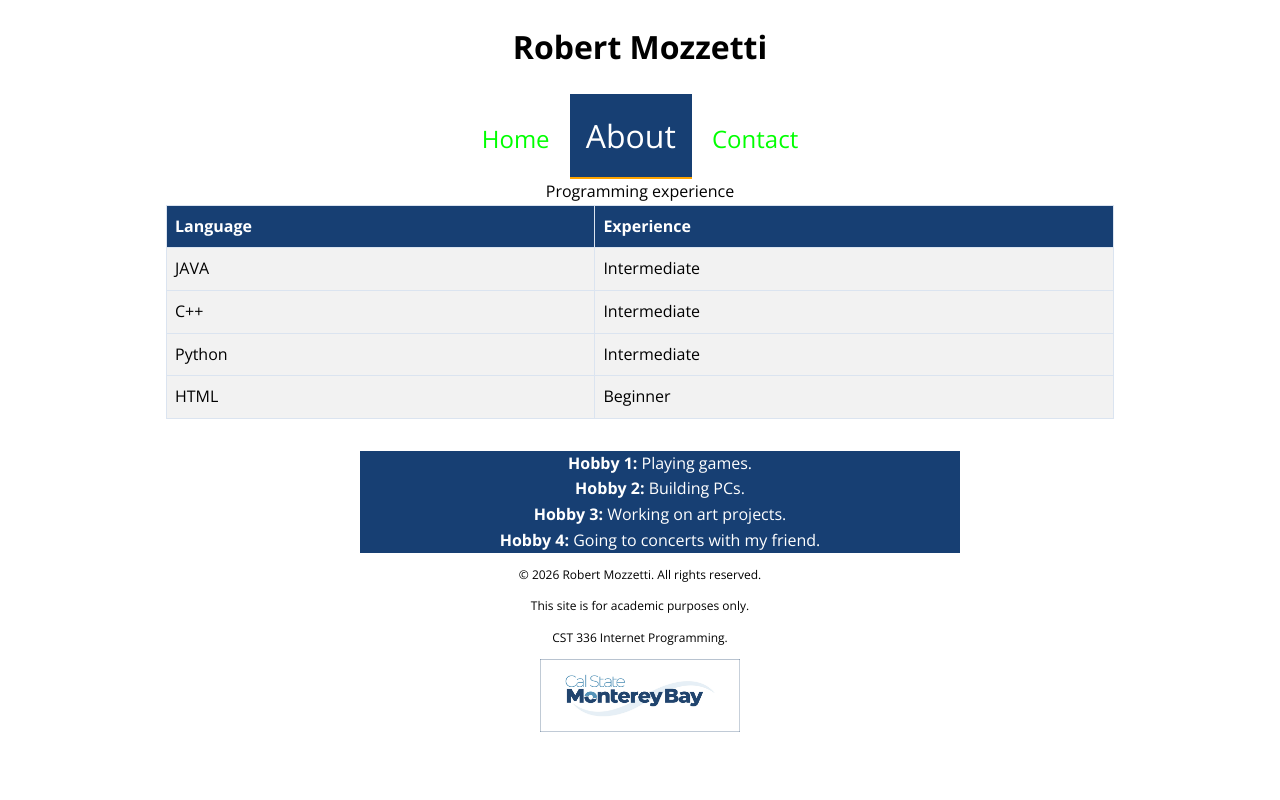
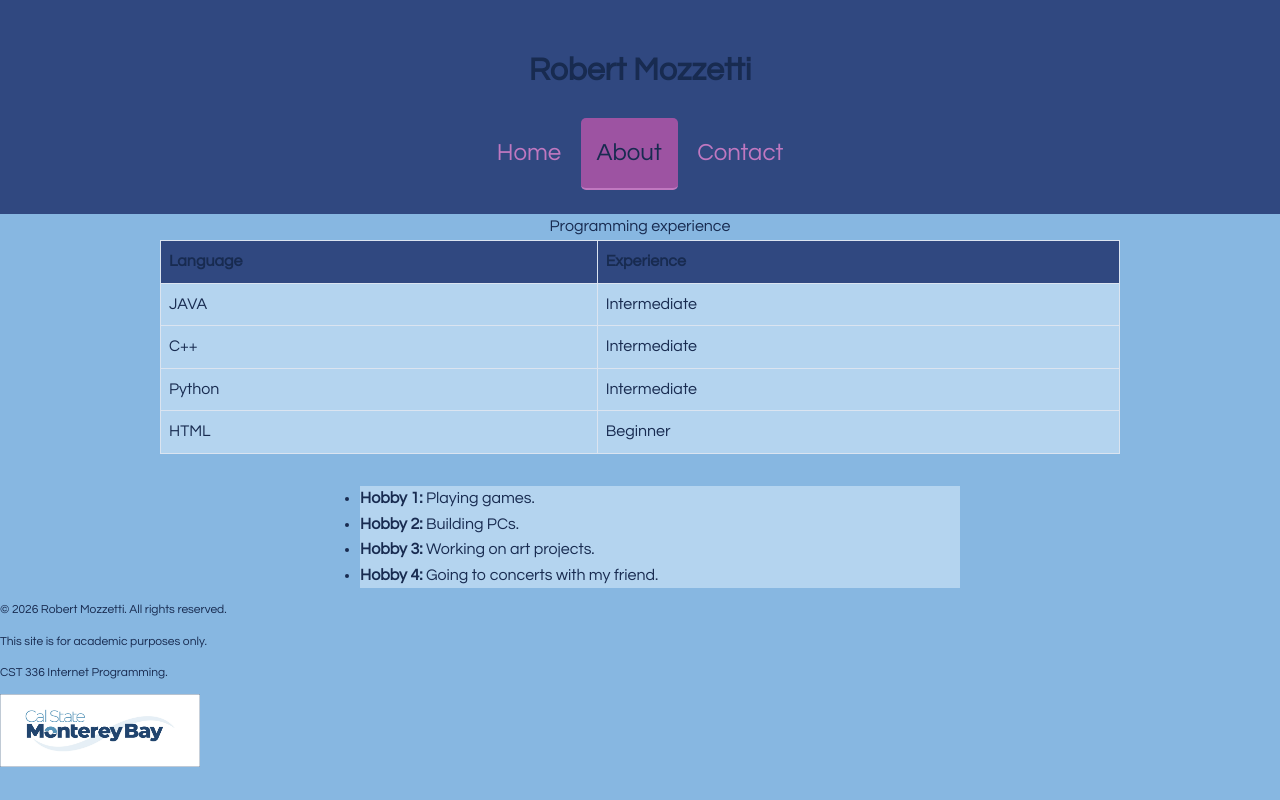
Before and after one commit to rmozzetti/rmozzetti.github.io, a plain HTML site: page about.html in a window 1280 px wide. Drawn offline with nearby package versions, Linux system fonts and the light colour scheme.

Commit message:
Master Style Sheet

```diff
--- a/css/styles.css
+++ b/css/styles.css
@@ -1,32 +1,77 @@
+/* Robert Mozzetti - Master CSS Style */
+:root {
+  --background: #87B7E1;
+  --header: #304880;
+  --surface: #B4D4EF;
+  --surface-hover: #9D53A2;
+  --text: #182B50;
+  --accent: #C078C0;
+  --border: #6385B5;
+  --white: #FFF;
+  --form-background: #DCEBFA;
+}
+
+/* Body */
+
 body {
-  background-color: #FFFFFF;
-  color: #000000; /* Set text color to black for contrast */
-  font-family: "Open Sans", Arial, sans-serif;
+  background-color: var(--background);
+  color: var(--text);
+  font-family: "Century Gothic", Arial, sans-serif;
   line-height: 1.6;  /* Set line height for better readability */
+  margin: 0;
+  min-height: 100vh;
 }
-header, nav, main, footer {
+
+h1, h2, h3 {
+  color: var(--text);
   text-align: center;
 }
+
+a {
+  color: var(--accent);
+}
+
+a: hover {
+  color: var(--text);
+}
+
+/* Header */
+
+header {
+  background-color: var(--header);
+  color: var(--text);
+  text-align: center;
+  padding: 1.5rem;
+}
+
+nav {
+  text-align: center;
+}
+
 nav a {
   display: inline-block;
   padding: 1rem;
   font-size: 1.5rem;
-  color: #00FF00;
+  color: var(--accent);
   text-decoration: none; /* Remove underline from links */
+  border-bottom: 2px solid transparent;
+  border-radius: 5px;
+  transition: color 0.2s, background-color 0.2s;
 }
+
 nav a:hover {
-  color: #fff;
-  background-color: #173f73;
-  font-size: 2rem;
-  border-bottom: 2px solid orange;
+  color: var(--text);
+  background-color: var(--surface-hover);
+  border-bottom: 2px solid var(--accent);
 }
 
 nav a.active {
-  color: #fff;
-  background-color: #173f73;
-  font-size: 2rem;
-  border-bottom: 2px solid orange;
+  color: var(--text);
+  background-color: var(--surface-hover);
+  border-bottom: 2px solid var(--accent);
 }
+
+/* Main */
 
 main {
   display: flex; /* Use Flexbox for layout */
@@ -39,14 +84,16 @@ main {
   margin: 0 auto; /* Center the content horizontally */
 }
 
+/* Table */
+
 #table-header {
-  background-color: #173f73; /* Dark blue background for header */
-  color: #FFFFFF; /* White text for header */
+  background-color: var(--header);
+  color: var(--text);
 }
 
 .table-row {
-  background-color: #f2f2f2; /* Light gray background for rows */
-  color: #000000; /* Black text because white text was hard to see */
+  background-color: var(--surface);
+  color: var(--text);
 }
 
 table{
@@ -61,15 +108,19 @@ th, td {
   text-align: left; /* Align text to the left */
 }
 
+/* Lists */
+
 .interests-list {
   margin: 0 auto; /* Center the content horizontally */
   width: 600px;
 }
 
 .interest-item {
-  background-color: #173f73; /* Dark blue background */
-  color: #FFFFFF; /* White text */
+  background-color: var(--surface);
+  color: var(--text);
 }
+
+/* Footer */
 
 footer {
   font-size: 0.75rem;
@@ -83,6 +134,7 @@ figure img {
   width: 200px;
 }
 
+/* Grid */
 .grid {
   display: grid;
   grid-template-columns: repeat(3, 1fr);
@@ -91,5 +143,5 @@ figure img {
 
 .card {
   padding: 1.5rem;
-  border: 10px solid #000000;
+  border: 10px solid var(--border);
 }
```
